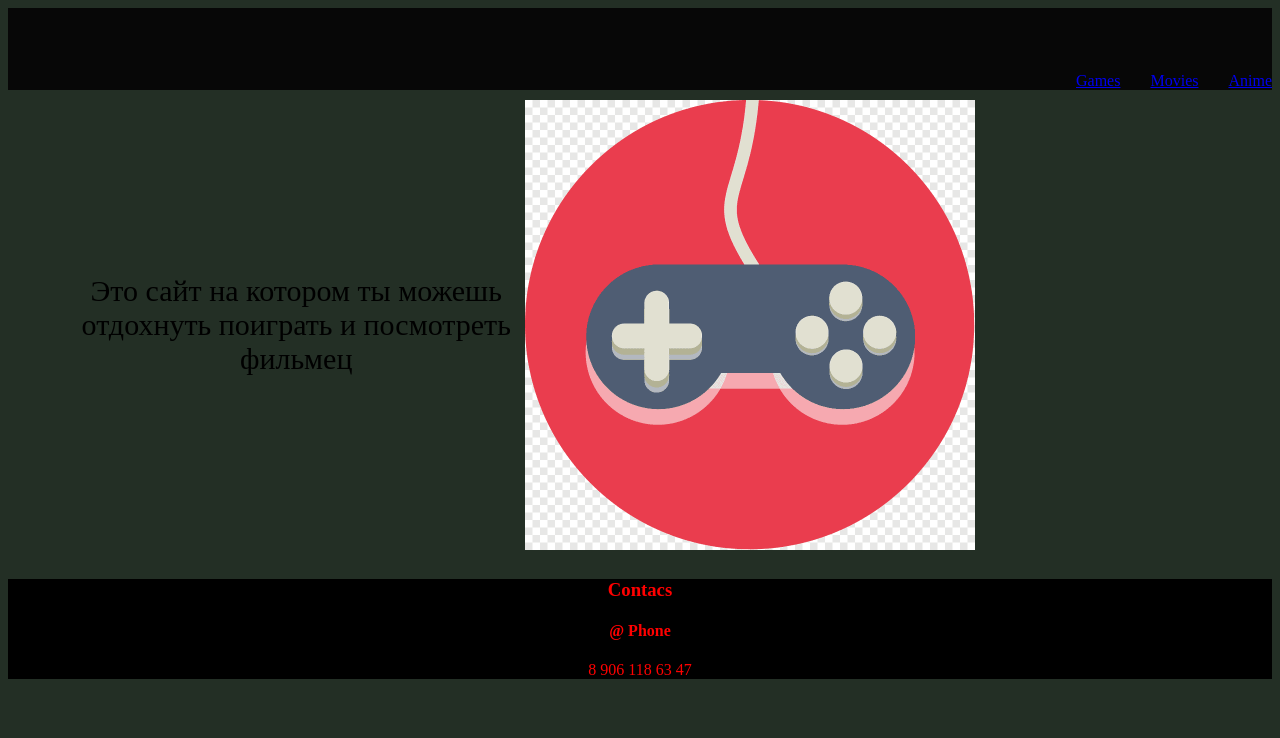
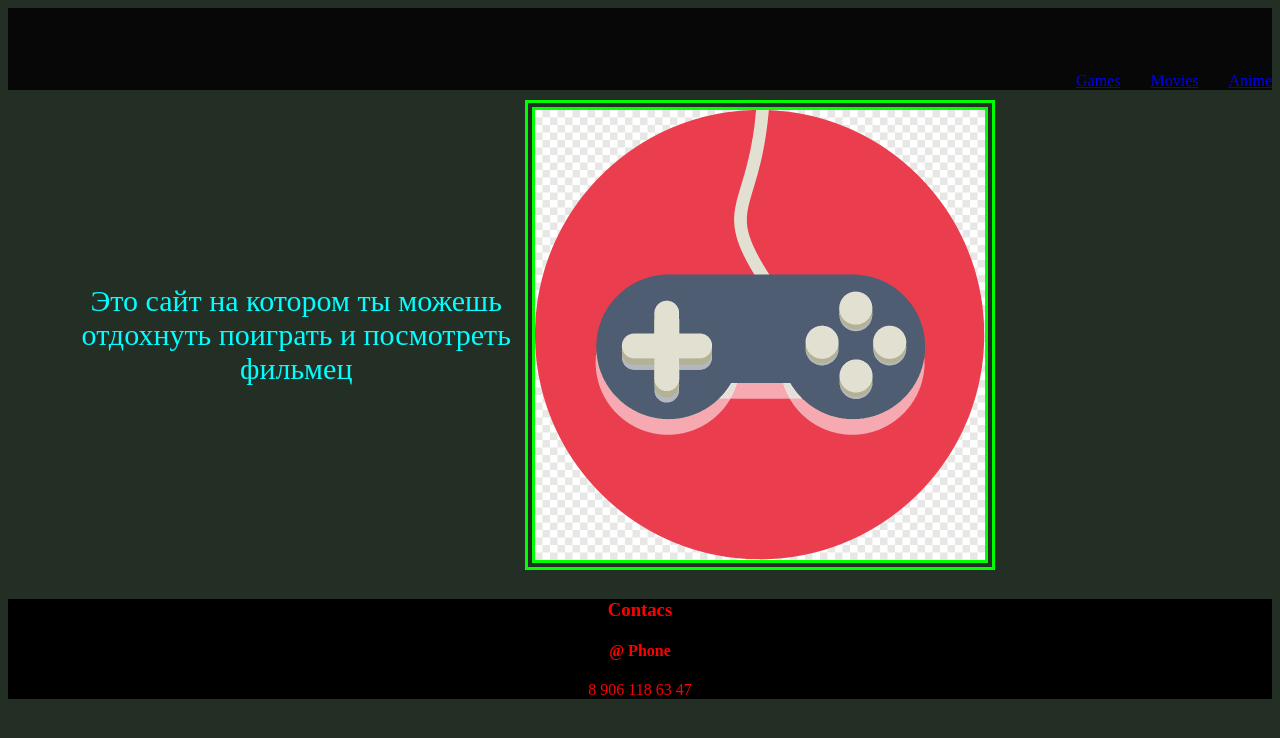
Before and after one commit to Rtuticoffical/Rtuticoffical.github.io, a plain HTML site: page index.html in a window 1280 px wide. In both pictures the pointer is over the element 296 px from the left and 325 px from the top of the page. Shown: the top 738 px of the page. Drawn offline with Linux system fonts and the light colour scheme.

Commit message:
Update style.css

```diff
--- a/style.css
+++ b/style.css
@@ -48,3 +48,12 @@ body {
     align-items:center;
     height: 100%;
    }
+   p:hover{
+    color: aqua;
+   }
+   a:hover{
+    color: aqua;
+   }
+   img{
+    border:10px  lime double;
+   }
```
